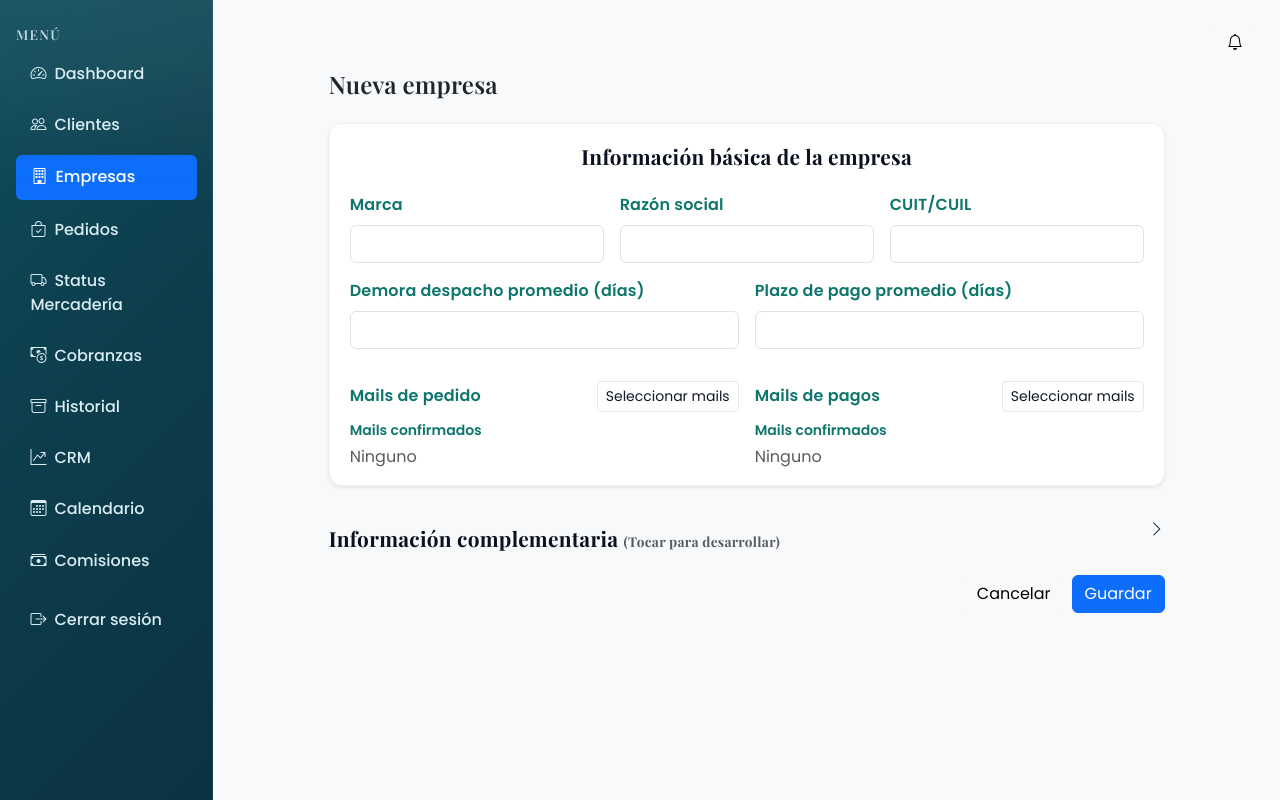
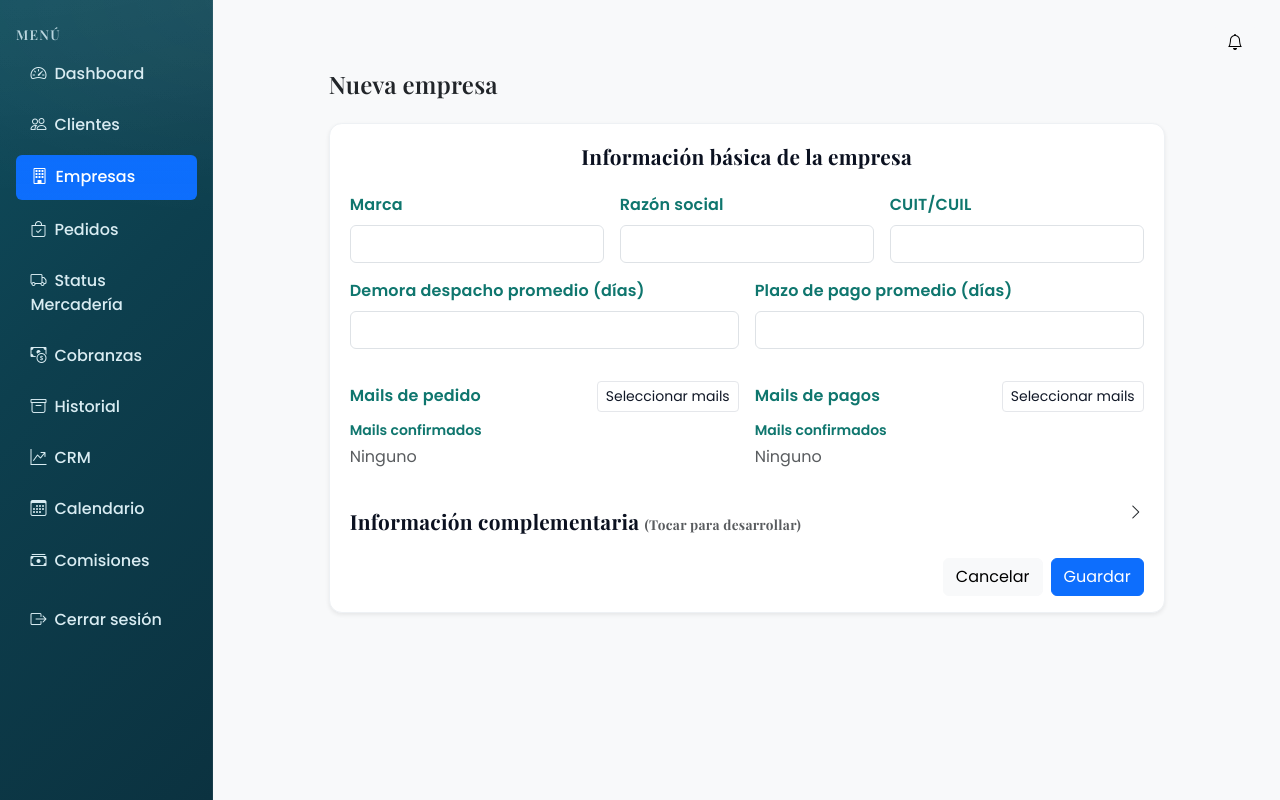
Before and after one commit to MaateoSuar/Sirio-Arabia, a Flask app: page /empresas/nueva in a window 1280 px wide. Run offline with Flask 3, Linux system fonts and the light colour scheme; a user stored in the database is signed in; some libraries are stand-ins or nearby versions.

Commit message:
Cuadrito

```diff
--- a/backend/templates/empresas_form.html
+++ b/backend/templates/empresas_form.html
@@ -3,7 +3,8 @@
 <div class="container" style="max-width: 860px;">
   <h1 class="h4 text-dark mb-4">{{ 'Legajo de empresa' if company else 'Nueva empresa' }}</h1>
 
-  <form method="post" id="empresa-form" class="card shadow-sm">
+  <div class="card shadow-sm">
+    <form method="post" id="empresa-form">
       {% if company %}<input type="hidden" id="empresa_id" value="{{ company.id }}">{% endif %}
       <div class="card-body">
       <style>
@@ -202,6 +203,9 @@
       </div>
       </div>
     </form>
+
+    <div class="card-body pt-0">
+      <div class="row g-3">
         <div class="col-12 mt-4">
           <div class="d-flex align-items-center justify-content-between" id="empresaInfoCompToggle" style="cursor:pointer;">
             <h2 class="empresa-section-title mb-0" style="flex:1; text-align:left;">
@@ -211,6 +215,8 @@
             <i class="bi bi-chevron-right" id="empresaInfoCompChevron"></i>
           </div>
         </div>
+      </div>
+
       <div class="mt-3 d-none" id="empresaInfoCompExtra">
         <h2 class="empresa-section-title mb-3">Documentación</h2>
         {% if company %}
@@ -432,9 +438,12 @@
       {% endif %}
     </div>
       </div>
+
       <div class="mt-4 d-flex justify-content-end gap-2">
         <a href="{{ url_for('main.empresas') }}" class="btn btn-light">Cancelar</a>
         <button class="btn btn-primary" type="submit" form="empresa-form">{{ 'Guardar cambios' if company else 'Guardar' }}</button>
+      </div>
+    </div>
   </div>
 </div>
 <script>
```
Lines whose indentation alone changed are shown as unchanged.
